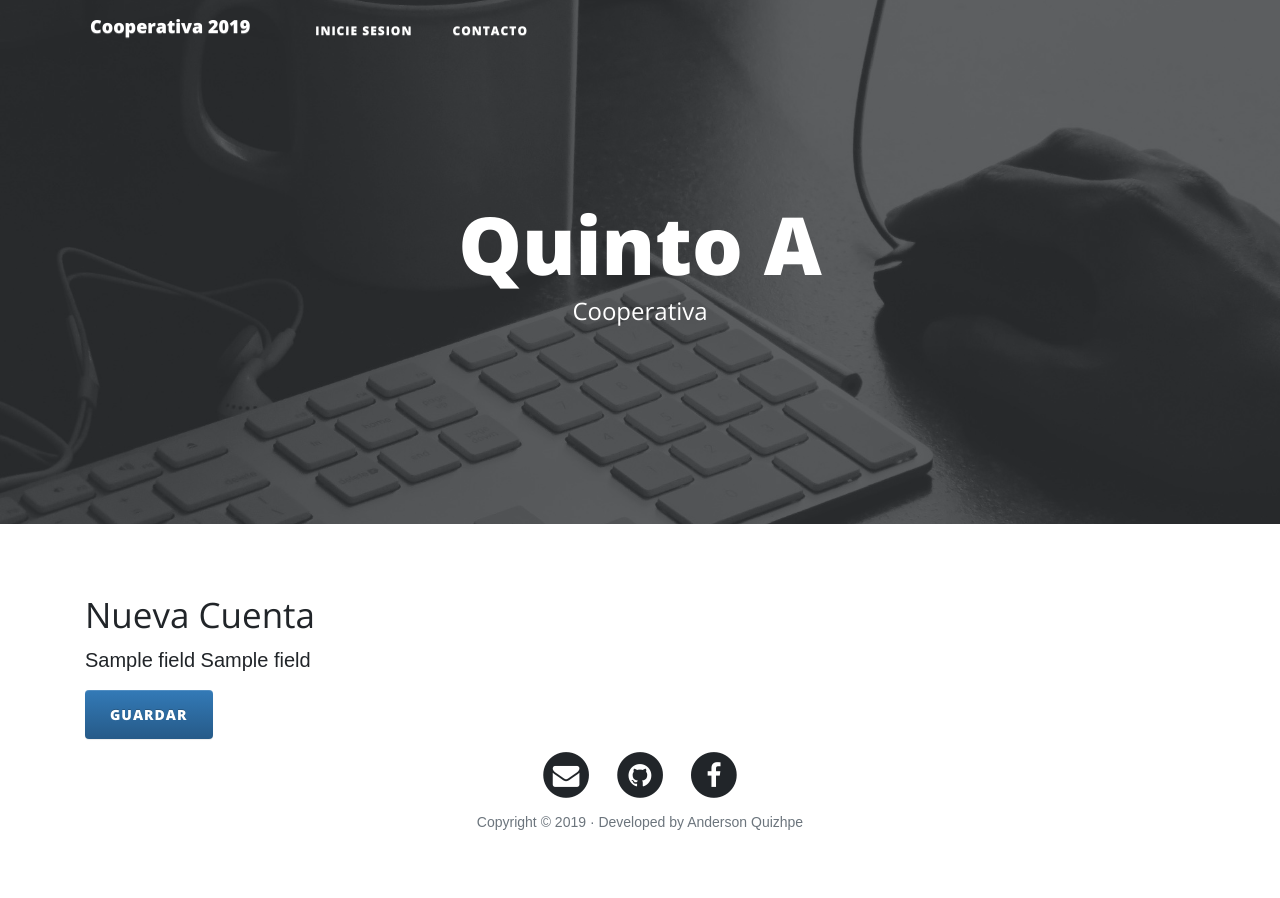
After one commit to andersonquizhpe/cooperativa2019, a Django app: template template/cuenta/nuevaCuenta.html in a window 1280 px wide. The commit adds this page. Run offline with Django 3.2, Linux system fonts and the light colour scheme; the template is opened without the code that fills it: most values are stand-ins (such as "Sample title", 1, 10 or a date in 2020); some libraries are stand-ins or nearby versions.

Commit message:
Modulo añadir cuenta

```diff
--- a/apps/cliente/urls.py
+++ b/apps/cliente/urls.py
@@ -10,6 +10,7 @@ urlpatterns = [
     path('cuentas_cliente/', views.listarcuenta),
     path(r'^deposito/(?P<numero>d+)/$', views.depositar, name='deposito'),
     path(r'^retiro/(?P<numero>d+)/$', views.retirar, name='retiro'),
+    path('crear_cuenta/', views.crearCuenta, name='crear'),
 ]
 
 #$ fin de url o definir ..
--- /dev/null
+++ b/template/cuenta/nuevaCuenta.html
@@ -0,0 +1,28 @@
+{% extends 'principal.html' %}
+{% block content %}
+
+<h2 class="display-4">Nueva Cuenta</h2>
+<!--top ten vulnerabilidades
+OWASP -->
+
+<form method="POST">{% csrf_token %}
+    <div>
+
+        <div class="form-group">
+
+
+            {% for field in fc%}
+            <div class="form-group">
+                {{ field.label_tag }} {{field}}
+            </div>
+            {% endfor %}
+
+
+        </div>
+        <button type="submit" class="btn btn-primary">Guardar</button>
+    </div>
+
+
+</form>
+
+{% endblock %}
--- a/template/cuenta/principal_cuenta.html
+++ b/template/cuenta/principal_cuenta.html
@@ -3,7 +3,7 @@
 {% block content %}
 
 <h1 style="text-align: center;">Lista de Cuentas de {{cliente.nombres}} {{cliente.apellidos}}</h1>
-<a href="crear_cuenta" style="text-decoration:none" class="btn btn-primary">Nuevo Cuenta</a>
+<a href="{% url 'crear' %}" style="text-decoration:none" class="btn btn-primary">Nuevo Cuenta</a>
 <br>
 
 <table class="table" id="tabla">
```
Also changed, not shown: apps/cliente/views.py (+23 -0 lines).
